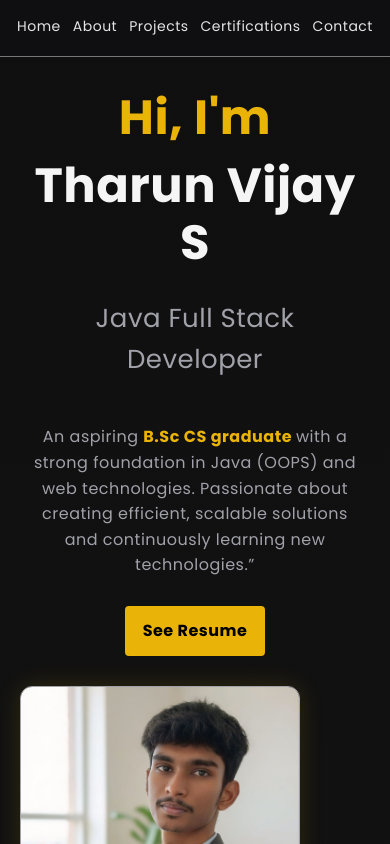
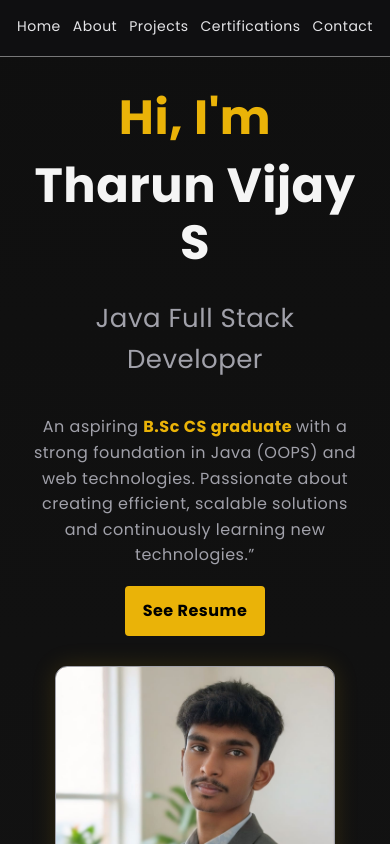
Before and after one commit to TharunVijai/portfolio-web, a React (Vite) app: page / in a window 390 px wide. Shown: the top 844 px of the page. Built offline with nearby package versions, Linux system fonts and the light colour scheme.

Commit message:
added profile

```diff
--- a/src/Components/Hero.css
+++ b/src/Components/Hero.css
@@ -110,13 +110,15 @@
 @media (max-width: 768px) {
 
   .hero {
-    flex-direction: column;
+    flex-direction: column; align-items: center;
     text-align: center;
   }
 
   .heroContent,
   .heroPhoto {
     width: 100%;
+    max-width: 500px;         /* 🔥 keeps it centered nicely */
+    margin: 0 auto;
   }
 
   .heroContent {
@@ -132,4 +134,8 @@
     max-width: 280px;
     margin-top: 20px;
   }
+  .heroContent p {
+  max-width: 500px;
+  margin: 0 auto;
 }
+}
```
